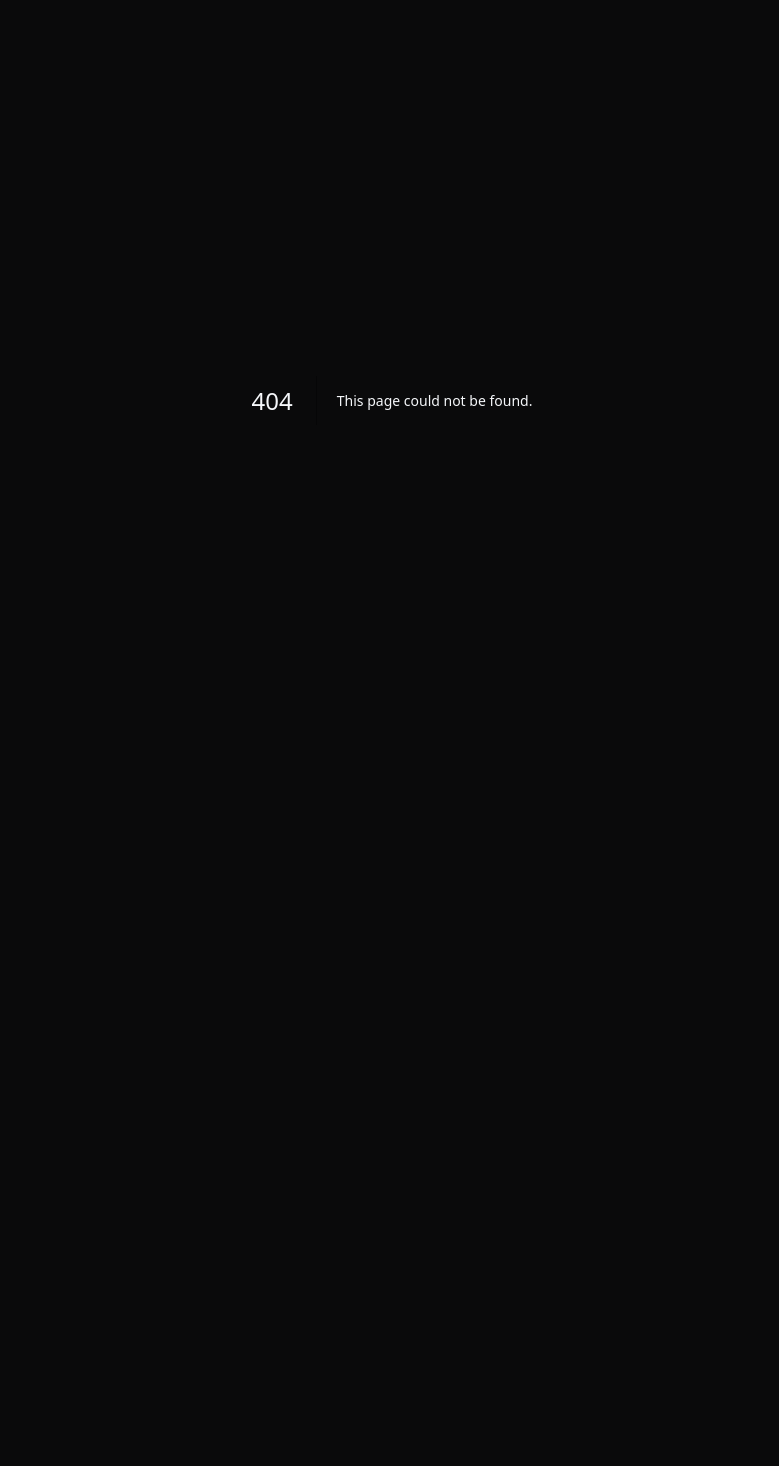
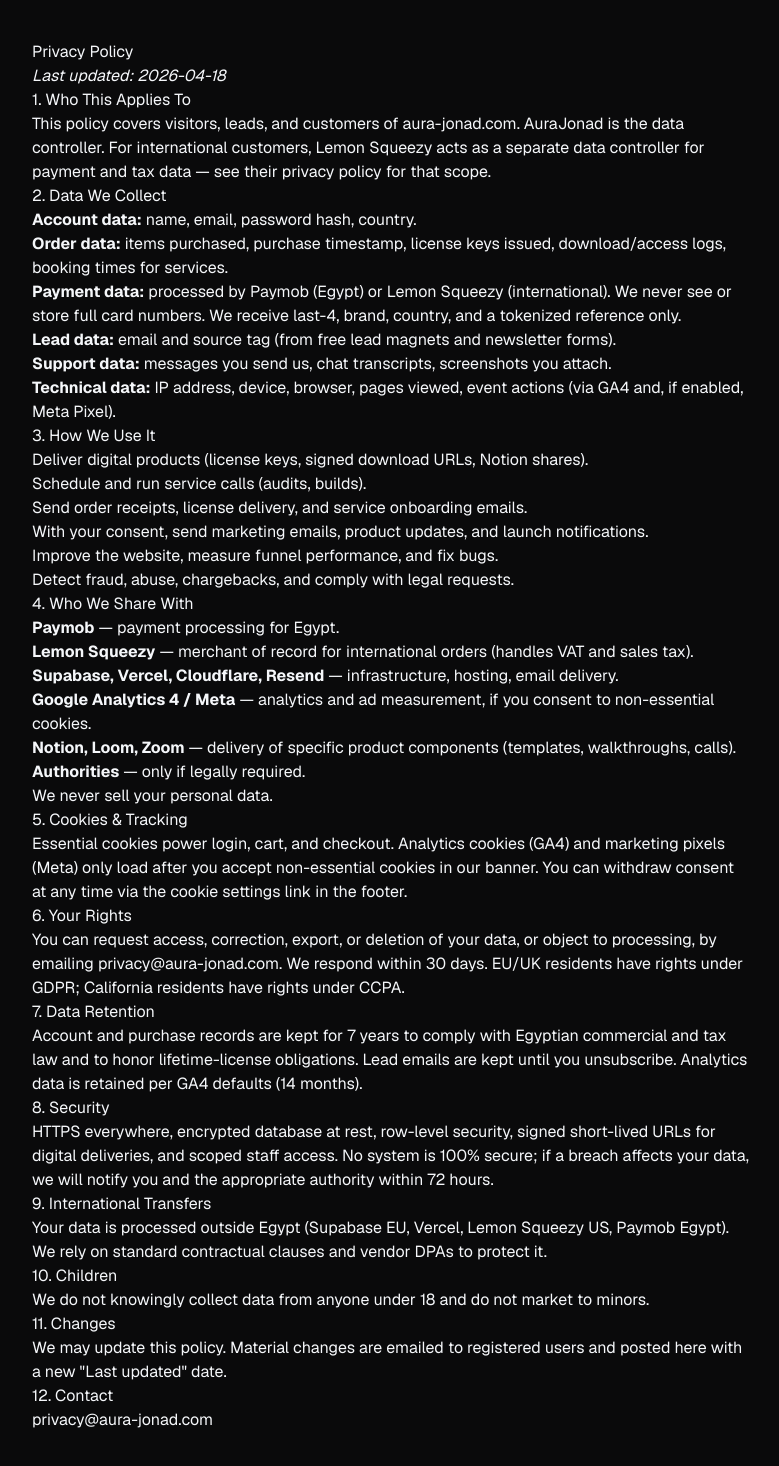
Before and after one commit to youssefnader30-stack/aura-jonad-shop, a Next.js app in the folder frontend/: page /privacy in a window 1280 px wide. Before the commit this address had no page. Shown: the top 1466 px of the page, without its empty margins (248-1027 px from the left). Before the commit the page ends 800 px from the top, so only its background shows below. Built offline with nearby package versions, Linux system fonts and the light colour scheme.

Commit message:
Add Privacy Policy page
This file contains the Privacy Policy for AuraJonad, detailing data collection, usage, sharing, and user rights.

```diff
--- /dev/null
+++ b/frontend/app/privacy/page.tsx
@@ -0,0 +1,85 @@
+// app/privacy/page.tsx
+export const metadata = { title: 'Privacy Policy — AuraJonad' };
+
+export default function Privacy() {
+  return (
+    <article className="prose prose-invert max-w-3xl mx-auto py-10 px-6">
+      <h1>Privacy Policy</h1>
+      <p><em>Last updated: 2026-04-18</em></p>
+
+      <h2>1. Who This Applies To</h2>
+      <p>This policy covers visitors, leads, and customers of aura-jonad.com. AuraJonad is the data
+      controller. For international customers, Lemon Squeezy acts as a separate data controller for
+      payment and tax data — see their privacy policy for that scope.</p>
+
+      <h2>2. Data We Collect</h2>
+      <ul>
+        <li><strong>Account data:</strong> name, email, password hash, country.</li>
+        <li><strong>Order data:</strong> items purchased, purchase timestamp, license keys issued,
+        download/access logs, booking times for services.</li>
+        <li><strong>Payment data:</strong> processed by Paymob (Egypt) or Lemon Squeezy (international).
+        We never see or store full card numbers. We receive last-4, brand, country, and a tokenized
+        reference only.</li>
+        <li><strong>Lead data:</strong> email and source tag (from free lead magnets and newsletter forms).</li>
+        <li><strong>Support data:</strong> messages you send us, chat transcripts, screenshots you attach.</li>
+        <li><strong>Technical data:</strong> IP address, device, browser, pages viewed, event actions
+        (via GA4 and, if enabled, Meta Pixel).</li>
+      </ul>
+
+      <h2>3. How We Use It</h2>
+      <ul>
+        <li>Deliver digital products (license keys, signed download URLs, Notion shares).</li>
+        <li>Schedule and run service calls (audits, builds).</li>
+        <li>Send order receipts, license delivery, and service onboarding emails.</li>
+        <li>With your consent, send marketing emails, product updates, and launch notifications.</li>
+        <li>Improve the website, measure funnel performance, and fix bugs.</li>
+        <li>Detect fraud, abuse, chargebacks, and comply with legal requests.</li>
+      </ul>
+
+      <h2>4. Who We Share With</h2>
+      <ul>
+        <li><strong>Paymob</strong> — payment processing for Egypt.</li>
+        <li><strong>Lemon Squeezy</strong> — merchant of record for international orders (handles VAT and sales tax).</li>
+        <li><strong>Supabase, Vercel, Cloudflare, Resend</strong> — infrastructure, hosting, email delivery.</li>
+        <li><strong>Google Analytics 4 / Meta</strong> — analytics and ad measurement, if you consent to non-essential cookies.</li>
+        <li><strong>Notion, Loom, Zoom</strong> — delivery of specific product components (templates, walkthroughs, calls).</li>
+        <li><strong>Authorities</strong> — only if legally required.</li>
+      </ul>
+      <p>We never sell your personal data.</p>
+
+      <h2>5. Cookies &amp; Tracking</h2>
+      <p>Essential cookies power login, cart, and checkout. Analytics cookies (GA4) and marketing pixels
+      (Meta) only load after you accept non-essential cookies in our banner. You can withdraw consent
+      at any time via the cookie settings link in the footer.</p>
+
+      <h2>6. Your Rights</h2>
+      <p>You can request access, correction, export, or deletion of your data, or object to processing,
+      by emailing <a href="mailto:privacy@aura-jonad.com">privacy@aura-jonad.com</a>. We respond within
+      30 days. EU/UK residents have rights under GDPR; California residents have rights under CCPA.</p>
+
+      <h2>7. Data Retention</h2>
+      <p>Account and purchase records are kept for 7 years to comply with Egyptian commercial and tax
+      law and to honor lifetime-license obligations. Lead emails are kept until you unsubscribe.
+      Analytics data is retained per GA4 defaults (14 months).</p>
+
+      <h2>8. Security</h2>
+      <p>HTTPS everywhere, encrypted database at rest, row-level security, signed short-lived URLs for
+      digital deliveries, and scoped staff access. No system is 100% secure; if a breach affects your
+      data, we will notify you and the appropriate authority within 72 hours.</p>
+
+      <h2>9. International Transfers</h2>
+      <p>Your data is processed outside Egypt (Supabase EU, Vercel, Lemon Squeezy US, Paymob Egypt).
+      We rely on standard contractual clauses and vendor DPAs to protect it.</p>
+
+      <h2>10. Children</h2>
+      <p>We do not knowingly collect data from anyone under 18 and do not market to minors.</p>
+
+      <h2>11. Changes</h2>
+      <p>We may update this policy. Material changes are emailed to registered users and posted here
+      with a new "Last updated" date.</p>
+
+      <h2>12. Contact</h2>
+      <p>privacy@aura-jonad.com</p>
+    </article>
+  );
+}
```
